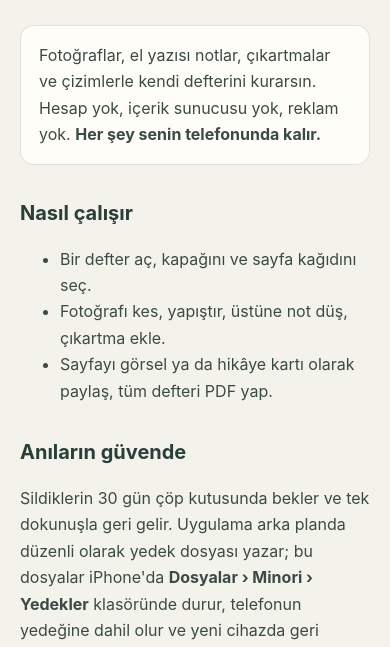
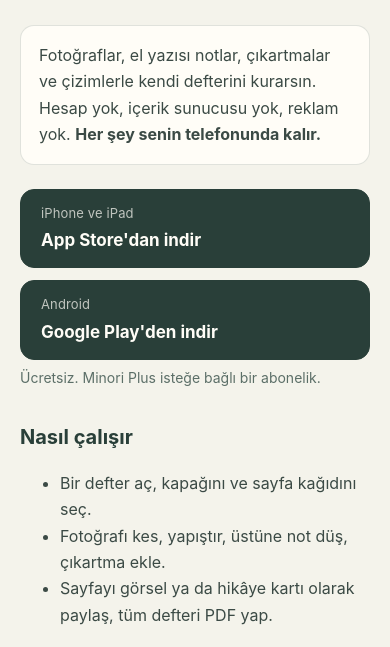
Before and after one commit to sezkus/minori-site, a plain HTML site: page index.html in a window 390 px wide. Shown: the part 185-832 px from the top of the page. Drawn offline with Linux system fonts and the light colour scheme.

Commit message:
ana sayfa: App Store ve Google Play düğmeleri
Sitede hiçbir mağaza bağlantısı yoktu; Instagram biyografisi buraya
bakacağı için gelen kişi uygulamayı indiremiyordu. Giriş paragrafının
altına iki düğme girdi.

Rozetler Apple/Google'ın kendi dosyaları değil, sitenin kendi
düğmeleri: üçüncü taraf isteği olmuyor, "takip yok" sözüyle tutarlı
kalıyor. Etiketlerde büyük harf dönüşümü yok — Türkçe yerelde
"iPhone" → "İPHONE" oluyor ve o yazım marka kurallarına aykırı.

App Store adresi ülke kodsuz: apps.apple.com/tr/app/id… hata sayfası
veriyor.

Sekme başlığı da "Minori · Minori" yazıyordu, alt başlığa çevrildi.

Co-Authored-By: Claude Opus 5 <noreply@anthropic.com>

```diff
--- a/index.html
+++ b/index.html
@@ -4,7 +4,7 @@
 <meta charset="utf-8">
 <meta name="viewport" content="width=device-width, initial-scale=1">
 <link rel="icon" type="image/png" href="./icon.png">
-<title>Minori · Minori</title>
+<title>Minori · Bebeğinin anıları için el yapımı bir defter</title>
 <meta name="description" content="Minori — bebeğinin anıları için el yapımı bir defter. Veriler yalnız cihazda kalır.">
 <link rel="stylesheet" href="./style.css">
 </head>
@@ -23,6 +23,17 @@
   <p style="margin:0">Fotoğraflar, el yazısı notlar, çıkartmalar ve çizimlerle kendi defterini kurarsın.
   Hesap yok, içerik sunucusu yok, reklam yok. <strong>Her şey senin telefonunda kalır.</strong></p>
 </div>
+<div class="get">
+  <a href="https://apps.apple.com/app/id6809182573">
+    <span class="where">iPhone ve iPad</span>
+    <span class="what">App Store'dan indir</span>
+  </a>
+  <a href="https://play.google.com/store/apps/details?id=com.kushku.minori">
+    <span class="where">Android</span>
+    <span class="what">Google Play'den indir</span>
+  </a>
+</div>
+<p class="note">Ücretsiz. Minori Plus isteğe bağlı bir abonelik.</p>
 <h2>Nasıl çalışır</h2>
 <ul>
   <li>Bir defter aç, kapağını ve sayfa kağıdını seç.</li>
--- a/style.css
+++ b/style.css
@@ -47,6 +47,23 @@ p, li { color: #3b4a45; }
   padding: 16px 18px;
   margin: 0 0 24px;
 }
+.get { display: flex; flex-wrap: wrap; gap: 12px; margin: 0 0 6px; }
+.get a {
+  flex: 1 1 240px;
+  display: flex;
+  flex-direction: column;
+  gap: 2px;
+  padding: 13px 20px;
+  border-radius: 14px;
+  background: var(--ink);
+  border: 1px solid var(--ink);
+  color: var(--surface);
+  text-decoration: none;
+}
+.get a:hover { background: #1f302b; }
+.get .where { font-size: 13px; letter-spacing: 0.01em; opacity: 0.7; }
+.get .what { font-weight: 700; font-size: 17px; }
+p.note { color: var(--ink-soft); font-size: 14px; margin: 0 0 26px; }
 .warn {
   background: #fbf1e6;
   border: 1px solid rgba(185, 116, 63, 0.35);
```
